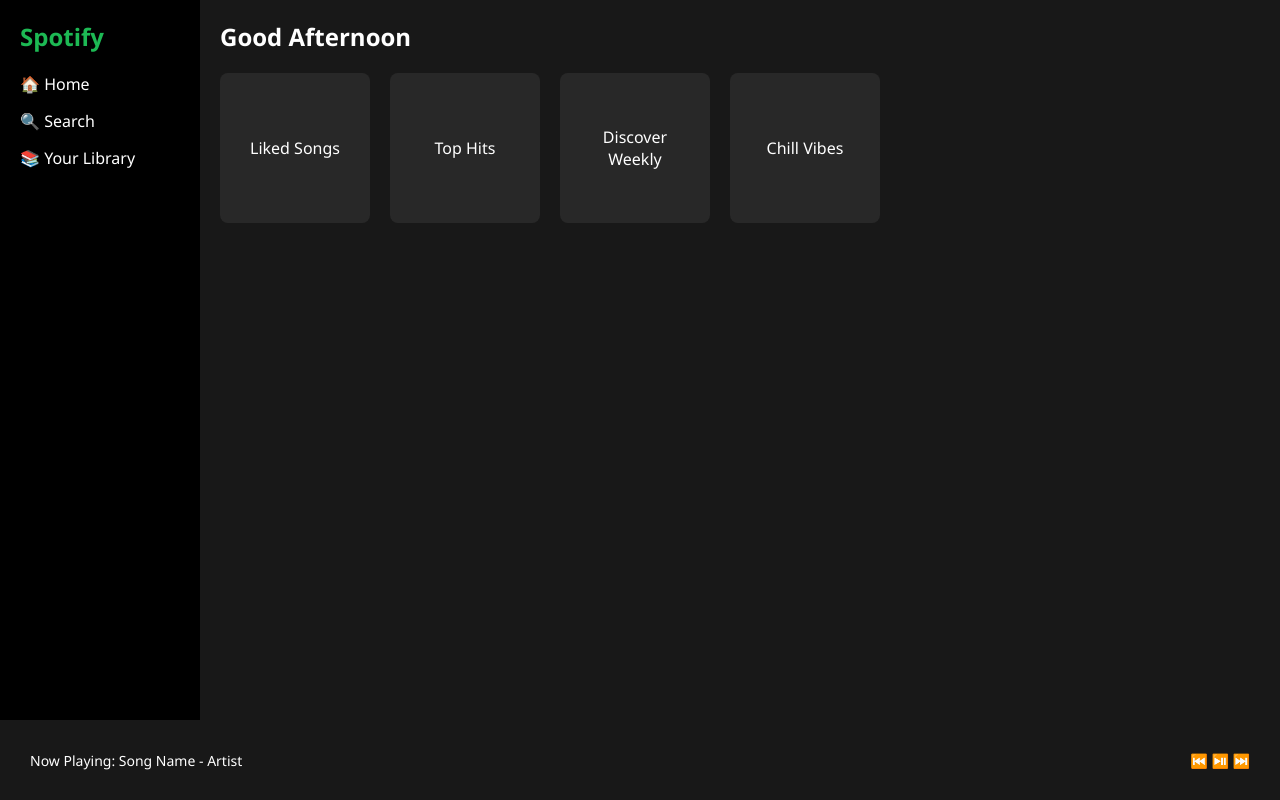
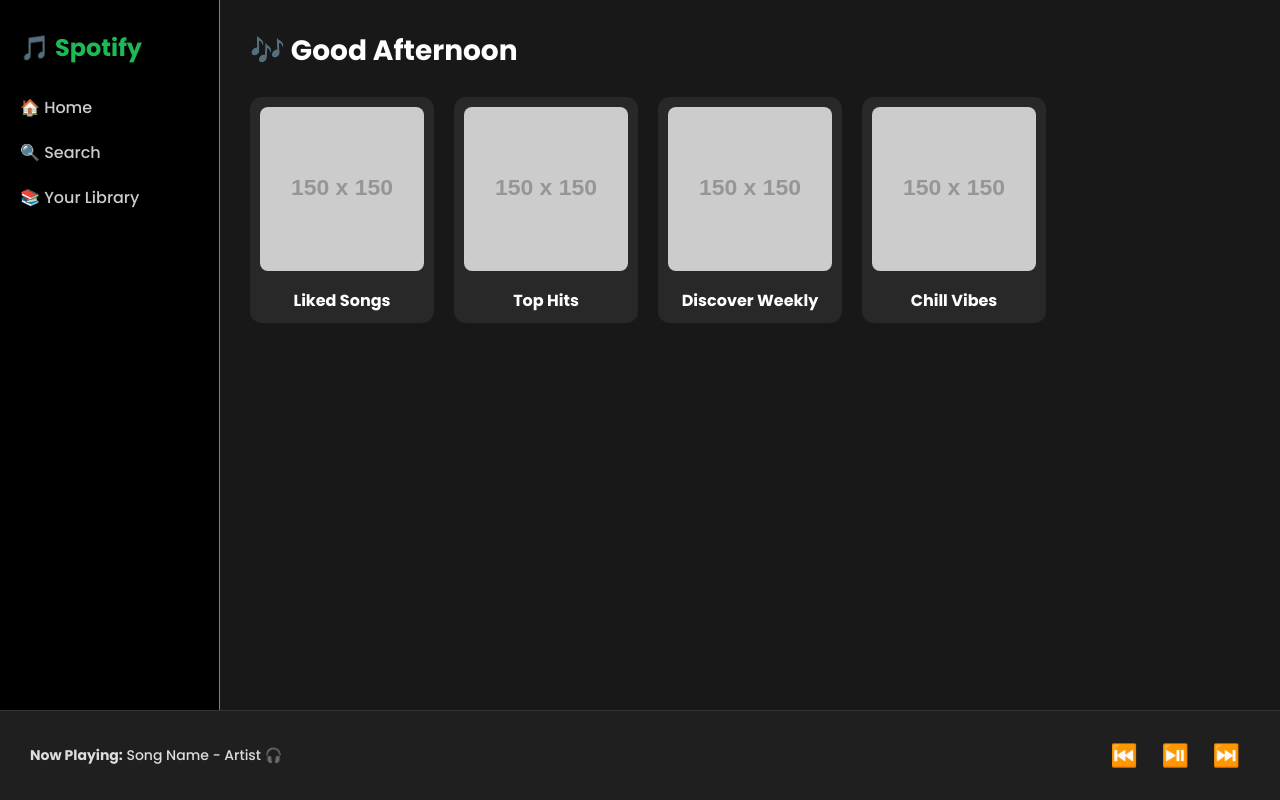
Before and after one commit to adharav2004/SpotifyClone, a plain HTML site: page index.html in a window 1280 px wide. Drawn offline with Linux system fonts and the light colour scheme; placeholder pictures from the web are drawn by us.

Commit message:
file uploaded

```diff
--- a/index.html
+++ b/index.html
@@ -5,11 +5,12 @@
   <meta name="viewport" content="width=device-width, initial-scale=1.0"/>
   <title>Spotify Clone</title>
   <link rel="stylesheet" href="style.css" />
+  <link href="https://fonts.googleapis.com/css2?family=Poppins:wght@300;500;700&display=swap" rel="stylesheet">
 </head>
 <body>
   <div class="container">
     <aside class="sidebar">
-      <h1>Spotify</h1>
+      <h1 class="logo">🎵 Spotify</h1>
       <nav>
         <ul>
           <li><a href="#">🏠 Home</a></li>
@@ -21,20 +22,38 @@
 
     <main class="main-content">
       <header>
-        <h2>Good Afternoon</h2>
+        <h2>🎶 Good Afternoon</h2>
       </header>
 
       <section class="playlist">
-        <div class="card">Liked Songs</div>
-        <div class="card">Top Hits</div>
-        <div class="card">Discover Weekly</div>
-        <div class="card">Chill Vibes</div>
+        <div class="card">
+          <img src="https://via.placeholder.com/150" alt="Liked Songs" />
+          <h3>Liked Songs</h3>
+        </div>
+        <div class="card">
+          <img src="https://via.placeholder.com/150" alt="Top Hits" />
+          <h3>Top Hits</h3>
+        </div>
+        <div class="card">
+          <img src="https://via.placeholder.com/150" alt="Discover Weekly" />
+          <h3>Discover Weekly</h3>
+        </div>
+        <div class="card">
+          <img src="https://via.placeholder.com/150" alt="Chill Vibes" />
+          <h3>Chill Vibes</h3>
+        </div>
       </section>
     </main>
 
     <footer class="footer">
-      <div class="now-playing">Now Playing: Song Name - Artist</div>
-      <div class="controls">⏮️ ⏯️ ⏭️</div>
+      <div class="now-playing">
+        <strong>Now Playing:</strong> Song Name - Artist 🎧
+      </div>
+      <div class="controls">
+        <button>⏮️</button>
+        <button>⏯️</button>
+        <button>⏭️</button>
+      </div>
     </footer>
   </div>
 </body>
--- a/style.css
+++ b/style.css
@@ -2,11 +2,11 @@
   margin: 0;
   padding: 0;
   box-sizing: border-box;
-  font-family: 'Segoe UI', sans-serif;
 }
 
 body {
   background-color: #121212;
+  font-family: 'Poppins', sans-serif;
   color: #fff;
 }
 
@@ -15,8 +15,8 @@ body {
   grid-template-areas:
     "sidebar main"
     "footer footer";
-  grid-template-columns: 200px 1fr;
-  grid-template-rows: 1fr 80px;
+  grid-template-columns: 220px 1fr;
+  grid-template-rows: 1fr 90px;
   height: 100vh;
 }
 
@@ -24,13 +24,14 @@ body {
 .sidebar {
   grid-area: sidebar;
   background-color: #000;
-  padding: 20px;
+  padding: 30px 20px;
+  border-right: 1px solid #1db954;
 }
 
-.sidebar h1 {
+.logo {
   font-size: 24px;
-  margin-bottom: 20px;
   color: #1db954;
+  margin-bottom: 30px;
 }
 
 .sidebar ul {
@@ -38,58 +39,91 @@ body {
 }
 
 .sidebar li {
-  margin: 15px 0;
+  margin: 20px 0;
 }
 
 .sidebar a {
-  color: #fff;
+  color: #ccc;
   text-decoration: none;
   font-size: 16px;
+  transition: color 0.3s ease;
 }
 
-/* Main content */
+.sidebar a:hover {
+  color: #1db954;
+}
+
+/* Main Content */
 .main-content {
   grid-area: main;
-  padding: 20px;
   background-color: #181818;
+  padding: 30px;
   overflow-y: auto;
 }
 
-.main-content header h2 {
-  margin-bottom: 20px;
+header h2 {
+  font-size: 28px;
+  margin-bottom: 25px;
 }
 
 .playlist {
-  display: flex;
+  display: grid;
+  grid-template-columns: repeat(auto-fill, minmax(180px, 1fr));
   gap: 20px;
-  flex-wrap: wrap;
 }
 
 .card {
   background-color: #282828;
-  padding: 20px;
-  border-radius: 8px;
-  width: 150px;
-  height: 150px;
-  display: flex;
-  align-items: center;
-  justify-content: center;
+  border-radius: 12px;
+  overflow: hidden;
+  cursor: pointer;
   text-align: center;
-  cursor: pointer;
-  transition: background 0.3s ease;
+  padding: 10px;
+  transition: transform 0.3s ease, background 0.3s ease;
 }
 
 .card:hover {
   background-color: #333;
+  transform: scale(1.05);
+}
+
+.card img {
+  width: 100%;
+  border-radius: 8px;
+  margin-bottom: 10px;
+}
+
+.card h3 {
+  font-size: 16px;
+  color: #fff;
 }
 
 /* Footer */
 .footer {
   grid-area: footer;
-  background-color: #181818;
+  background-color: #1f1f1f;
   display: flex;
   justify-content: space-between;
   align-items: center;
   padding: 0 30px;
   font-size: 14px;
+  border-top: 1px solid #333;
 }
+
+.now-playing {
+  color: #ddd;
+}
+
+.controls button {
+  background: none;
+  border: none;
+  color: #fff;
+  font-size: 22px;
+  margin: 0 10px;
+  cursor: pointer;
+  transition: color 0.3s ease;
+}
+
+.controls button:hover {
+  color: #1db954;
+}
```
